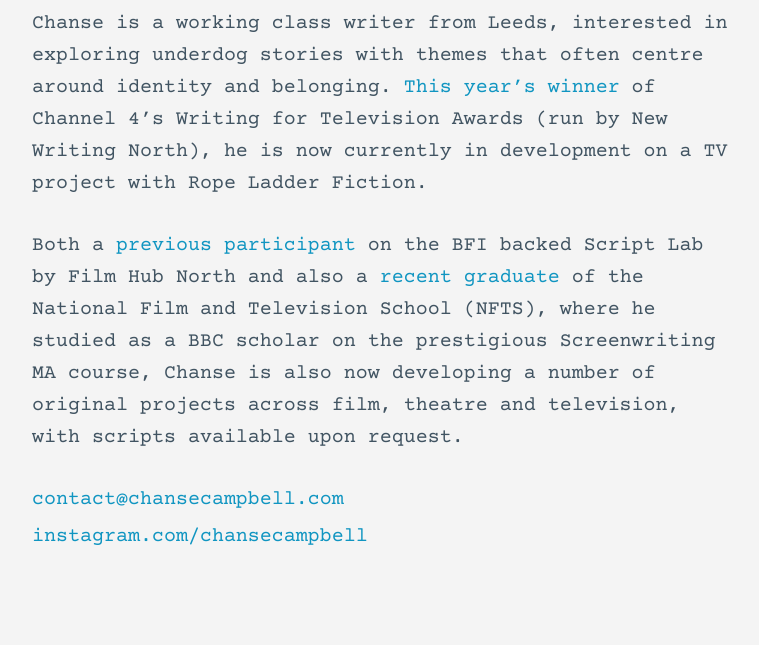
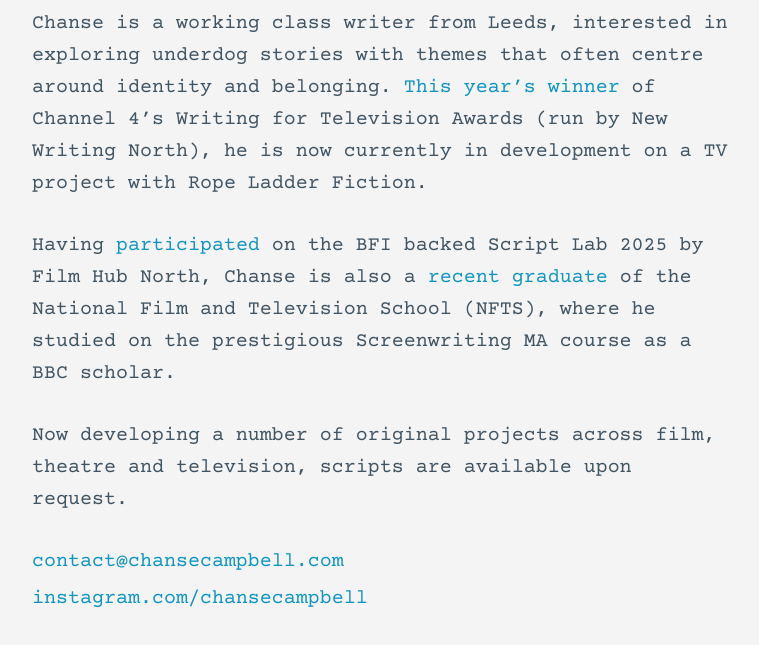
Before and after one commit to ccampbell92/chansecampbell.com, a plain HTML site: page index.html in a window 1280 px wide. Shown: the part 571-1216 px from the top of the page, without its empty margins (258-1017 px from the left). Drawn offline with nearby package versions, Linux system fonts and the light colour scheme.

Commit message:
Update index.html

```diff
--- a/index.html
+++ b/index.html
@@ -29,24 +29,20 @@
         Channel 4’s Writing for Television Awards (run by New Writing North), he is now
         currently in development on a TV project with Rope Ladder Fiction.</p>
 
-      <p>Both a <a href="https://filmhubnorth.org.uk/filmmaker/script-lab-2025-participants" target="_blank">previous
-          participant</a> on the BFI backed
-        Script Lab by Film Hub North and also a <a href="https://nfts.co.uk/people/chanse-campbell"
+      <p>Having <a href="https://filmhubnorth.org.uk/filmmaker/script-lab-2025-participants" target="_blank">participated</a> on the BFI backed
+        Script Lab 2025 by Film Hub North, Chanse is also a <a href="https://nfts.co.uk/people/chanse-campbell"
           target="_blank">recent graduate</a> of the
-        National Film and Television School (NFTS), where he studied as a BBC
-        scholar on the prestigious
-        Screenwriting MA course, Chanse is also now developing a number of original projects across film,
-        theatre and television, with scripts available
+        National Film and Television School (NFTS), where he studied on the prestigious
+        Screenwriting MA course as a BBC
+        scholar.</p>
+
+        <p>Now developing a number of original projects across film,
+        theatre and television, scripts are available
         upon
         request.</p>
         <p class="links"><a href="mailto:contact@chansecampbell.com">contact@chansecampbell.com</a></p>
         <p class="links"><a href="https://www.instagram.com/chansecampbell">instagram.com/chansecampbell</a></p>
     </section>
-
-    <!-- <section id="links">
-      <p><a href="mailto:contact@chansecampbell.com">contact@chansecampbell.com</a></p>
-      <p><a href="https://www.instagram.com/chansecampbell">instagram.com/chansecampbell</a></p>
-    </section> -->
   </main>
 </body>
 
```
